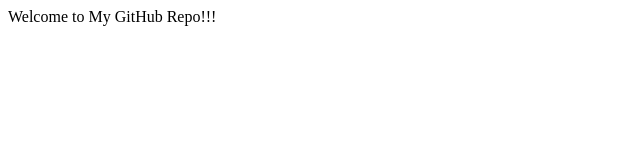
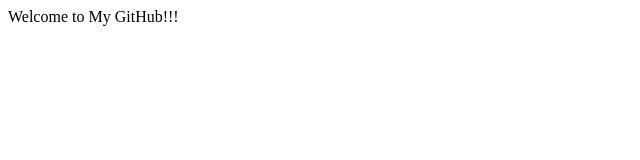
Before and after one commit to RajeshSajwani/GitHubDemo, a plain HTML site: page index.html in a window 1280 px wide. Shown: the full height of the page, 0-640 px from the left. Drawn offline with Linux system fonts and the light colour scheme.

Commit message:
Update index.html
update index.html

```diff
--- a/index.html
+++ b/index.html
@@ -6,6 +6,6 @@
     <title>Welcome!!!</title>
 </head>
 <body>
-    Welcome to My GitHub Repo!!!
+    Welcome to My GitHub!!!
 </body>
 </html>
```
